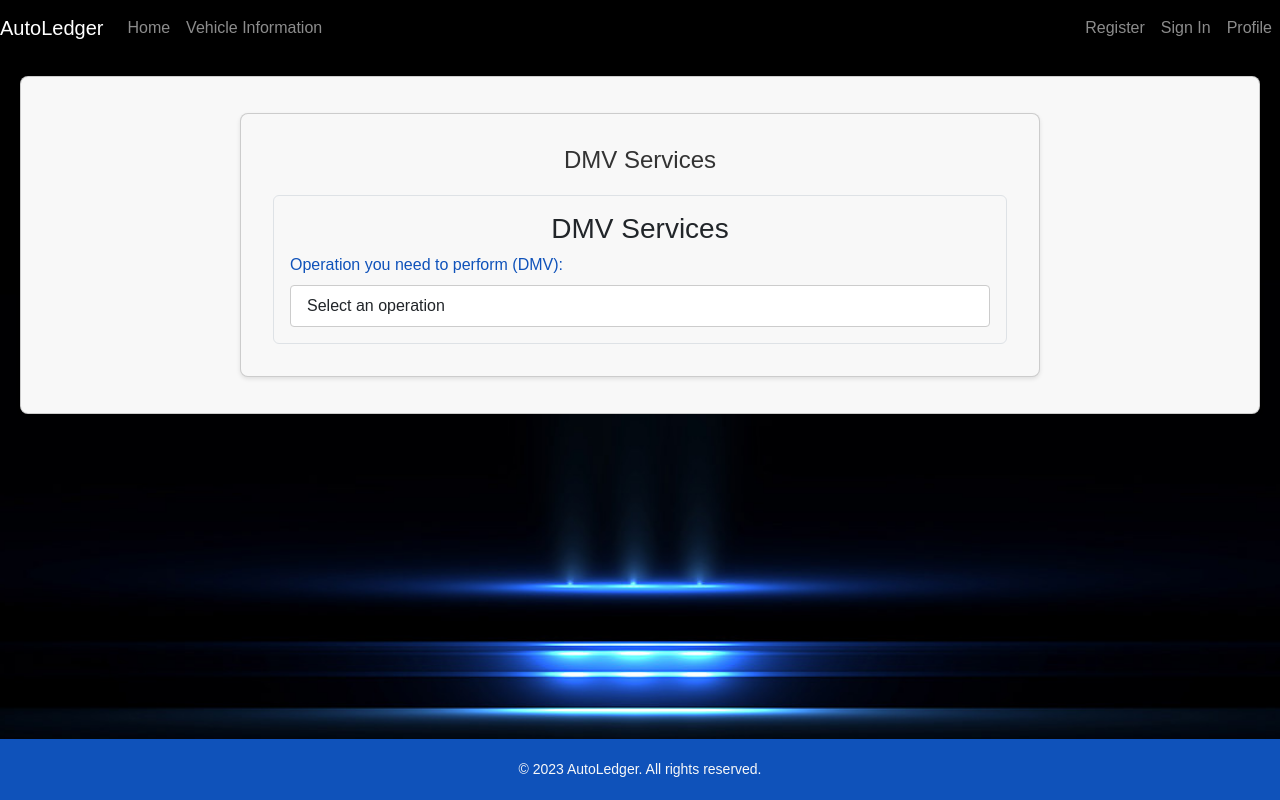
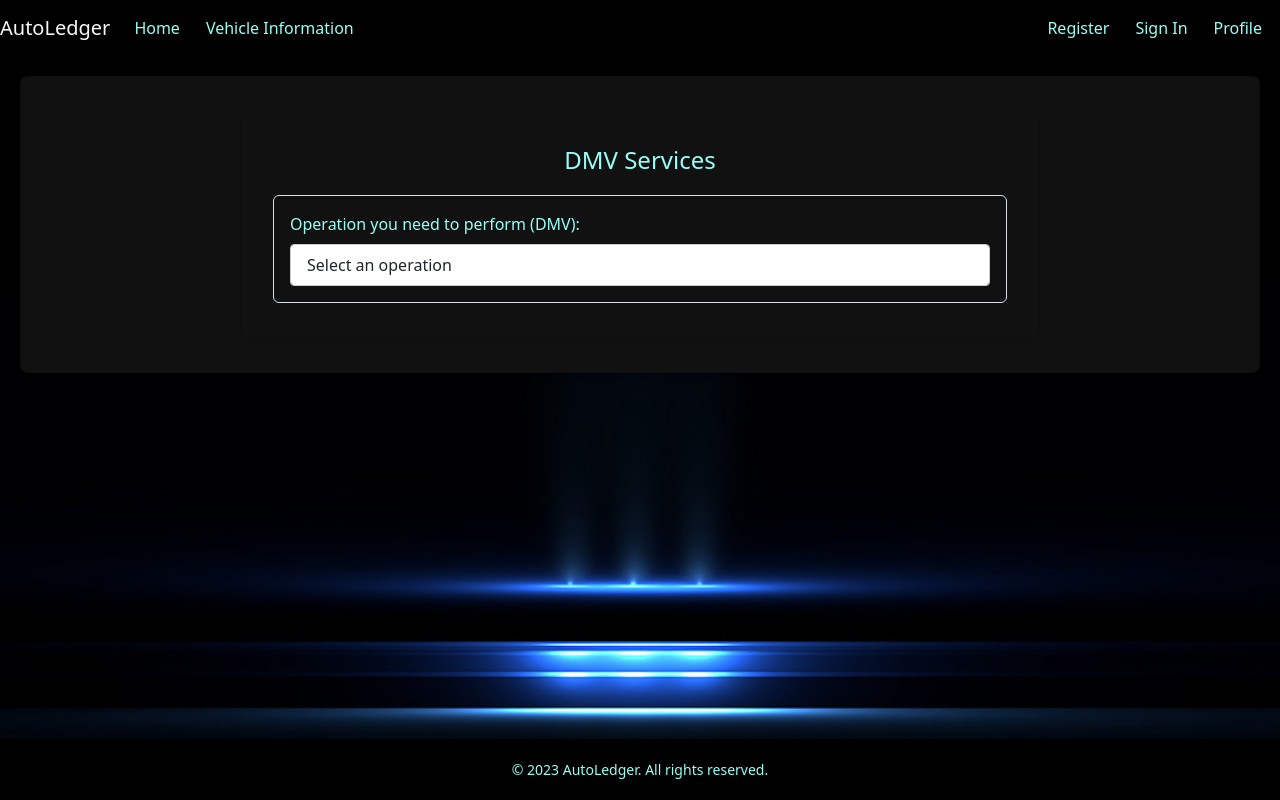
Before and after one commit to radhika2026/AutoLedger, a React (Create React App) app in the folder frontend/: page /dmv in a window 1280 px wide. Built offline with nearby package versions, Linux system fonts and the light colour scheme.

Commit message:
Major CSS changes in all pages

```diff
--- a/frontend/src/App.css
+++ b/frontend/src/App.css
@@ -1,6 +1,5 @@
 
 .navbar-custom {
-  background-color: #0F52BA; /* Deep Blue */
   box-shadow: 0 2px 4px rgba(0, 0, 0, 0.1);
 }
 
@@ -11,6 +10,9 @@
   color: #00BFFF; /* Bright Blue */
 }
 
+p {
+color: #97FFF4;
+}
 .centered-form {
   display: flex;
   justify-content: center;
@@ -88,24 +90,15 @@
   font-family: 'Arial', sans-serif;
 }
 
-.card {
-  margin: 20px;
-  padding: 20px;
-  background: #F8F8F8; /* Off White */
-  border-radius: 8px;
-  box-shadow: 0 2px 4px rgba(0, 0, 0, 0.1);
-}
-
-.card-title {
-  font-size: 1.5em;
-  color: #333333; /* Dark Grey */
-  margin-bottom: 20px;
-}
 
 .vehicle-history-card ul {
   padding-left: 20px;
 }
 
+h4{
+  color: #97FFF4;
+  text-align: center ;
+}
 .vehicle-history-card li {
   padding: 5px 0;
   border-bottom: 1px solid #eee;
@@ -144,12 +137,7 @@
   }
 }
 
-body {
-  background-color: white; /* Silver Gray for the body background */
-  margin: 0;
-  padding: 0;
-  font-family: 'Poppins', sans-serif;
-}
+
 
 
 
@@ -216,14 +204,15 @@ body {
 .card {
   margin: 20px;
   padding: 20px;
-  background: #F8F8F8; /* Off White for card background */
+  background: #111; /* Off White for card background */
   border-radius: 8px;
   box-shadow: 0 2px 4px rgba(0, 0, 0, 0.1);
 }
 
+
 .card-title {
   font-size: 1.5em;
-  color: #333333; /* Dark Grey for card title */
+  color: #97fff7;
   margin-bottom: 20px;
 }
 
@@ -256,17 +245,6 @@ body {
     font-size: smaller;
   }
 }
-
-/* Body and global form styles */
-body {
-  background-color: #C0C0C0; /* Silver Gray for the body background */
-  margin: 0;
-  padding: 0;
-  font-family: 'Poppins', sans-serif;
-}
-
-
-
 
 
 .form-group {
@@ -412,12 +390,7 @@ body {
 
 /* Your existing styles */
 
-body {
-  background-color: #C0C0C0; /* Silver Gray for the body background */
-  margin: 0;
-  padding: 0;
-  font-family: 'Poppins', sans-serif;
-}
+
 
 /* Adjustments for smaller screens */
 @media (max-width: 768px) {
@@ -428,9 +401,32 @@ body {
   background-repeat: repeat-y;
   background-size: cover;
   background-position: center;
-  background-repeat: no-repeat;
   height: 100vh;
-  color: #F8F8F8; /* Off-White for Text */
+  background-color: #070707; /* Off-White for Text */
+}
+.body {
+  background-image: url('./black.jpg') ;
+  background-repeat: repeat-y;
+  background-size: cover;
+  background-position: center;
+  height: 100vh;
+  background-color: #070707;
+}
+
+.modal-content{
+  background: #111;
+
+}
+
+.modal-header{
+  color: white;
+}
+.modal-title{
+  color: white;
+}
+
+.form-label{
+  color:#97FFF4
 }
 
 .glow-on-hover {
@@ -492,3 +488,22 @@ body {
   50% { background-position: 400% 0; }
   100% { background-position: 0 0; }
 }
+
+.blue-bordered-button {
+  background-color: #111; /* Black background */
+  color: #97FFF4; /* Blue text */
+  border: 2px solid #97FFF4; /* Blue border */
+  padding: 10px 20px; /* Padding around the text */
+  text-align: center; /* Center the text inside the button */
+  text-decoration: none; /* No underline for text */
+  display: inline-block; /* Align it as inline-block */
+  font-size: 16px; /* Font size */
+  cursor: pointer; /* Cursor changes to pointer to indicate it's clickable */
+  border-radius: 5px; /* Rounded corners */
+  transition: all 0.3s; /* Transition for hover effect */
+}
+
+.blue-bordered-button:hover {
+  background-color: #97FFF4; /* Blue background on hover */
+  color: #111; /* White text on hover */
+}
--- a/frontend/src/CreateCarEntry.js
+++ b/frontend/src/CreateCarEntry.js
@@ -211,7 +211,9 @@ const CreateCarEntry = ({ carData, handleCarDataChange, handleSubmit }) => {
       </Form.Group>
 
       {/* Submit Button */}
-      <Button variant="primary" onClick={handleSubmit}>
+      <Button variant="primary"
+      className="blue-bordered-button"
+      onClick={handleSubmit}>
         Submit
       </Button>
     </>
--- a/frontend/src/Footer.css
+++ b/frontend/src/Footer.css
@@ -3,8 +3,8 @@
 }
 
 .footer {
-  background-color: #0F52BA; /* Deep Blue */
-  color: #F8F8F8; /* Off White */
+  background-color: black; /* Deep Blue */
+  color: #97fff4; /* Off White */
   padding: 20px 0;
   text-align: center;
   position: fixed; /* Fix the position */
--- a/frontend/src/ModifyCarEntry.js
+++ b/frontend/src/ModifyCarEntry.js
@@ -8,7 +8,7 @@ const ModifyCarEntry = ({
   handleFetch,
   isDataLoaded,
   searchedData,
-  handleSearchDataChange
+  handleSearchDataChange,
 }) => {
   return (
     <>
@@ -23,8 +23,7 @@ const ModifyCarEntry = ({
             value={searchedData}
             onChange={handleSearchDataChange}
           />
-          {searchedData.length < 6 ||
-          searchedData.length > 8 ? (
+          {searchedData.length < 6 || searchedData.length > 8 ? (
             <Form.Text className="text-danger">
               License plate must be 6 to 8 characters long.
             </Form.Text>
@@ -33,7 +32,11 @@ const ModifyCarEntry = ({
           )}
         </Form.Group>
 
-        <Button variant="primary" onClick={handleFetch}>
+        <Button
+          variant="primary"
+          className="blue-bordered-button"
+          onClick={handleFetch}
+        >
           Fetch
         </Button>
       </>
--- a/frontend/src/NavbarComponent.css
+++ b/frontend/src/NavbarComponent.css
@@ -1,4 +1,14 @@
-.nav-link:hover {
+/* .navbar-custom .nav-link:hover {
     color: black;
     background-color: white;
-}
+} */
+
+.navbar-custom .nav-link:hover {
+    color: white; /* Color changes to white on hover */
+    font-size: 120%; /* Increase the font size slightly */
+    text-shadow: 0px 0px 5px rgba(0, 0, 0, 0.5); /* Text shadow for a pop-out effect */
+  }
+
+.navbar-custom .nav-link {
+    color: #97fff4;
+  }
--- a/frontend/src/NavbarComponent.js
+++ b/frontend/src/NavbarComponent.js
@@ -10,7 +10,7 @@ const NavbarComponent = ({
   onUserProfileClick,
 }) => {
   return (
-    <Navbar variant="dark" expand="lg" className="shadow-5-strong">
+    <Navbar variant="dark tabs" expand="lg" className="shadow-5-strong navbar-custom">
       <Navbar.Brand href="/home">AutoLedger</Navbar.Brand>
       <Navbar.Toggle aria-controls="basic-navbar-nav" />
       <Navbar.Collapse id="basic-navbar-nav">
--- a/frontend/src/RegistrationModal.js
+++ b/frontend/src/RegistrationModal.js
@@ -199,23 +199,20 @@ const RegistrationModal = ({ isOpen, toggle }) => {
       <Modal isOpen={isOpen} toggle={toggle}>
         <div className="modal-header">
           <h5 className="modal-title">User Registration</h5>
-          <button type="button" className="close" onClick={toggle}>
-            <span>&times;</span>
-          </button>
         </div>
         <div className="modal-body">{renderStepContent(step)}</div>
         <div className="modal-footer">
           {step > 1 && (
-            <Button color="secondary" onClick={previousStep}>
+            <Button className="blue-bordered-button"  onClick={previousStep}>
               Back
             </Button>
           )}
           {step < 2 ? (
-            <Button color="primary" onClick={nextStep}>
+            <Button className="blue-bordered-button" onClick={nextStep}>
               Next
             </Button>
           ) : (
-            <Button color="success" onClick={handleSubmit}>
+            <Button className="blue-bordered-button" onClick={handleSubmit}>
               Submit
             </Button>
           )}
--- a/frontend/src/SignInModal.js
+++ b/frontend/src/SignInModal.js
@@ -55,8 +55,9 @@ const SignInModal = ({ isOpen, toggle }) => {
       <Modal show={isOpen} onHide={toggle} centered>
         <Modal.Body>
           <Form onSubmit={handleSubmit} className="text-center">
-            <Modal.Title className="mb-4">Sign In</Modal.Title>
-
+            <div className="modal-header">
+              <h5 className="modal-title">Sign In</h5>
+            </div>
             {showError && (
               <Alert
                 variant="danger"
@@ -66,7 +67,7 @@ const SignInModal = ({ isOpen, toggle }) => {
                 {errorMessage}
               </Alert>
             )}
-
+            <div className="modal-body">
               <Form.Group controlId="formBasicEmail">
                 <Form.Control
                   type="email"
@@ -94,14 +95,16 @@ const SignInModal = ({ isOpen, toggle }) => {
                   {errors.password}
                 </Form.Control.Feedback>
               </Form.Group>
-
+            </div>
+            <div className="modal-footer">
               <Button
                 variant="primary"
                 type="submit"
-              className="w-100 mt-3 custom-button"
+                className="blue-bordered-button"
               >
                 Sign In
               </Button>
+            </div>
           </Form>
         </Modal.Body>
       </Modal>
--- a/frontend/src/dmvOperations.css
+++ b/frontend/src/dmvOperations.css
@@ -18,15 +18,9 @@
   background-color: white;
 } */
 
-.dmv-form-card {
-  width: 50rem; /* Adjust width as needed */
-  margin-top: 20px;
-  margin-bottom: 20px;
-  padding: 20px;
-  border-radius: 10px;
-  box-shadow: 0 4px 8px rgba(0, 0, 0, 0.1);
-  background-color: white;
-}
+
+
+
 
 .dmv-form-card .card-title {
   text-align: center;
--- a/frontend/src/dmvOperations.js
+++ b/frontend/src/dmvOperations.js
@@ -1,5 +1,5 @@
 import React, { useState } from "react";
-import { Card } from 'react-bootstrap';
+import { Card, Modal } from "react-bootstrap";
 import { Form, FormControl } from "react-bootstrap";
 import CreateCarEntry from "./CreateCarEntry";
 import ModifyCarEntry from "./ModifyCarEntry";
@@ -56,9 +56,9 @@ const DMV = () => {
       //   wheelBase: "0.98",
       // };
       var payload = {
-        "asset_type": "car",
-        "numberPlate": searchedData
-      }
+        asset_type: "car",
+        numberPlate: searchedData,
+      };
       sendRequest(FETCH_CAR(payload)).then((res) => {
         if (res != {}) {
           //TODO: REDIRECT TO VEHICLE INFO PAGE
@@ -99,7 +99,6 @@ const DMV = () => {
       };
       const payload = JSON.stringify(dataWithTimestamp);
       try {
-
         sendRequest(POST_TRANSACTION(metadata, payload)).then((res) => {
           //TODO: add alert to show successly added user and redirect to login page
           console.log("added successfully ", res);
@@ -110,9 +109,9 @@ const DMV = () => {
     }
 
     if (operation === "ModifyCarEntry") {
-      var ownerList = dataWithTimestamp.ownerHistory
+      var ownerList = dataWithTimestamp.ownerHistory;
       var current_owner = ownerList[ownerList.length - 1];
-      if ( current_owner?.ownerName != ownerMap?.ownerName){
+      if (current_owner?.ownerName != ownerMap?.ownerName) {
         ownerList.push(ownerMap);
       }
       dataWithTimestamp = {
@@ -136,11 +135,10 @@ const DMV = () => {
     <>
       <Card className="dmv-form-card p-3">
         <div className="d-flex justify-content-center">
-        <Card style={{ width: '50rem' }} className="p-3">
+          <Card style={{ width: "50rem" }} className="p-3">
             <Card.Body>
               <Card.Title className="text-center">DMV Services</Card.Title>
               <Form className="p-3 border rounded">
-          <h3 className="text-center">DMV Services</h3>
                 <Form.Group>
                   <Form.Label>Operation you need to perform (DMV):</Form.Label>
                   <FormControl
@@ -150,7 +148,9 @@ const DMV = () => {
                     onChange={handleOperationChange}
                   >
                     <option value="">Select an operation</option>
-              <option value="CreateCarEntry">Create a new car entry</option>
+                    <option value="CreateCarEntry">
+                      Create a new car entry
+                    </option>
                     <option value="ModifyCarEntry">
                       Modify existing car entries
                     </option>
```
Also changed, not shown: frontend/src/InsuranceDropdown.js (+241 -111 lines). Lines whose indentation alone changed are shown as unchanged.
